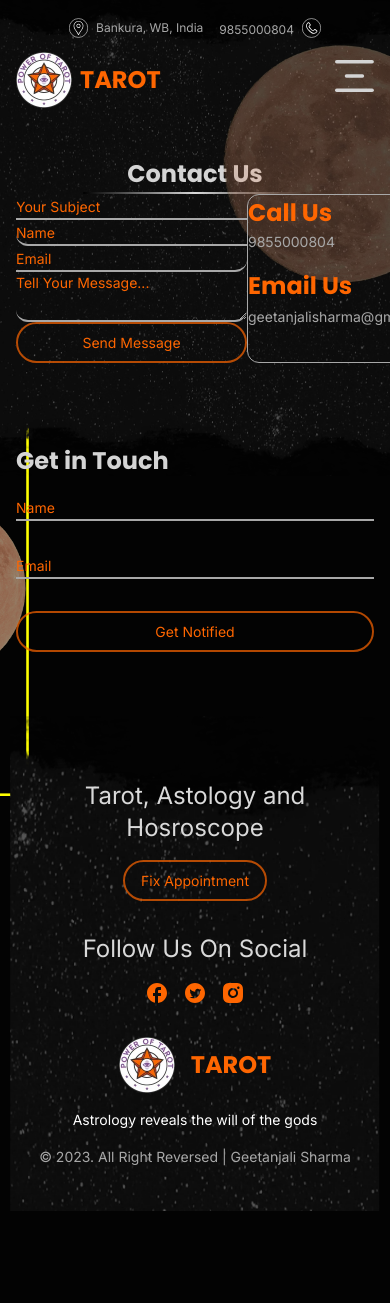
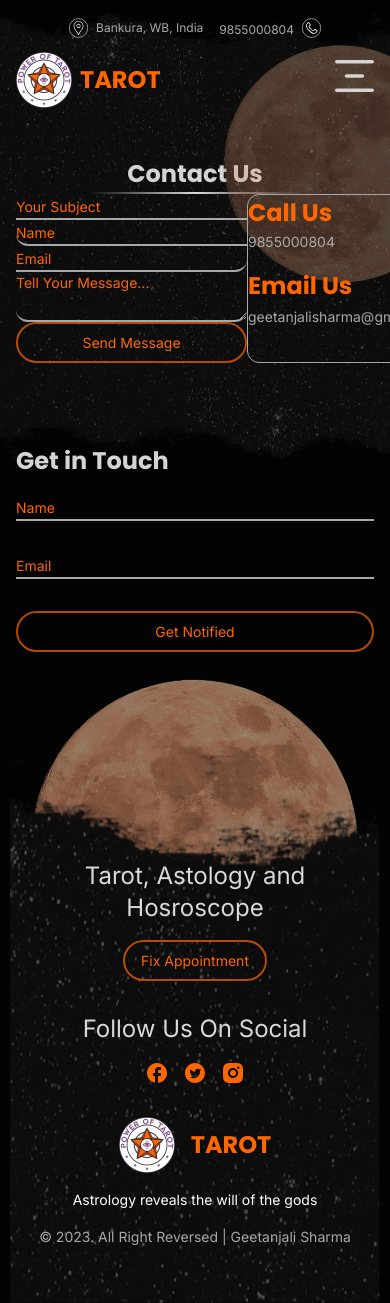
Before and after one commit to saju544/tarot_project, a SvelteKit app in the folder code/: page /contact in a window 390 px wide. Shown: the top 1303 px of the page. Before the commit the page ends 1211 px from the top, so only its background shows below. Built offline with nearby package versions, Linux system fonts and the light colour scheme.

Commit message:
contact page update

```diff
--- a/code/src/lib/component/Footer.svelte
+++ b/code/src/lib/component/Footer.svelte
@@ -9,16 +9,16 @@
 
 <Section>
   <div
-    class="relative col-start-1 col-end-13 flex flex-col items-center justify-between gap-8  md:flex-row  md:items-start md:justify-between">
-    <article class="flex  flex-col items-center gap-4 text-center">
-      <h1 class="para text-2xl text-[#D9D9D9]">
+    class="relative   col-start-1  col-end-13 mt-10 flex  flex-col items-center justify-between gap-8 md:mt-0  md:flex-row md:items-start md:justify-between ">
+    <article class="flex flex-col  items-center gap-4 text-center md:w-1/3">
+      <h1 class="para mt-10  text-2xl text-[#D9D9D9] md:mt-0">
         Tarot, Astology and Hosroscope
       </h1>
       <Button>Fix Appointment</Button>
     </article>
 
     <article
-      class="order-2  flex flex-col items-center   gap-4 text-center  md:order-1 md:mt-20 md:mb-4 ">
+      class="order-2 flex  flex-col items-center gap-4   text-center md:order-1  md:mt-20 md:mb-4 md:w-1/3 ">
       <div class="flex items-center gap-4">
         <img loading="lazy" src={logo} alt="website logo" class="h-14" />
         <h1 class="head text-orange">TAROT</h1>
@@ -31,7 +31,8 @@
       </p>
     </article>
 
-    <article class="order-1 flex flex-col items-center  gap-4 md:order-2">
+    <article
+      class="order-1 flex flex-col items-center gap-4  md:order-2 md:w-1/3">
       <h1 class="para text-2xl text-[#D9D9D9]">Follow Us On Social</h1>
       <img loading="lazy" src={socials} alt="social media icons" />
     </article>
@@ -53,7 +54,7 @@
     width: 100%;
     bottom: 0;
     object-fit: cover;
-    object-position: center bottom;
+    object-position: center 85%;
     min-width: calc(100vw - 1.3rem);
     left: calc(((100vw - 1.3rem) - 100%) / -2);
     top: -4rem;
@@ -67,7 +68,7 @@
     object-fit: cover;
     object-position: top;
     z-index: -11;
-    top: -14rem;
+    top: -18rem;
     left: -6rem;
     scale: 1.3;
   }
@@ -76,22 +77,17 @@
     .full-moon {
       position: absolute;
       width: 40%;
+      height: auto;
       object-fit: contain;
       z-index: -11;
       scale: 2.3;
-      top: -1rem;
+      top: -3rem;
       left: 50%;
       translate: -50%;
     }
 
-    .full-moon {
-      border: 2px solid yellow;
-      width: 40%;
-      top: -22rem;
-      left: -5rem;
-      scale: 1.3;
-      object-fit: contain;
-      object-position: center;
+    .star-sky {
+      object-position: center bottom;
     }
   }
 </style>
--- a/code/src/lib/component/GetInTouch.svelte
+++ b/code/src/lib/component/GetInTouch.svelte
@@ -11,7 +11,7 @@
   </h1>
 
   <form
-    class="col-start-1 col-end-13 mb-32 flex flex-col  gap-8 md:mb-20  md:flex-row md:gap-12 "
+    class="col-start-1 col-end-13 mb-32 flex flex-col  gap-8 md:mb-32  md:flex-row md:gap-12 "
     on:submit|preventDefault={submitForm}>
     <input
       class="placeholder:para border-b-2 border-b-dark  bg-transparent text-orange placeholder:text-orange  focus:border-b-orange  focus:outline-none md:w-1/4"
--- a/code/src/routes/(app)/about/+page.svelte
+++ b/code/src/routes/(app)/about/+page.svelte
@@ -37,31 +37,5 @@
   <Intro />
 
   <GetInTouch />
-</script>
-
-<Header />
-<main>
-  <div class="relative">
-    <img
-      loading="lazy"
-      class="star-sky absolute top-20 -z-10 h-60  w-full object-cover object-bottom"
-      src={starSky}
-      alt="night sky with stars" />
-
-    <img
-      loading="lazy"
-      class="star-sky absolute  -top-40 -z-10 h-60 w-full  rotate-180 object-cover object-bottom"
-      src={starSky}
-      alt="night sky with stars" />
-
-    <img
-      loading="lazy"
-      class="absolute right-0 -top-28 h-60 object-contain "
-      src={moonRight}
-      alt="moon in right side" />
-
-    <Intro />
-    <GetInTouch />
-  </div>
 </main>
 <Footer />
```
